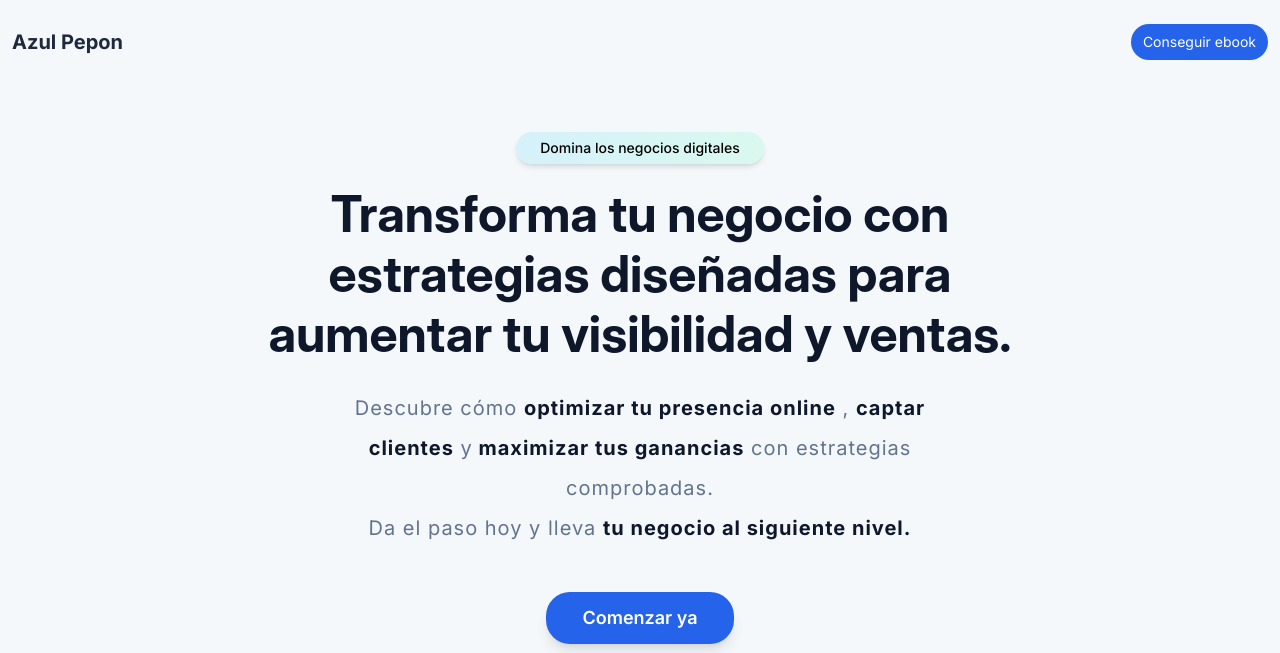
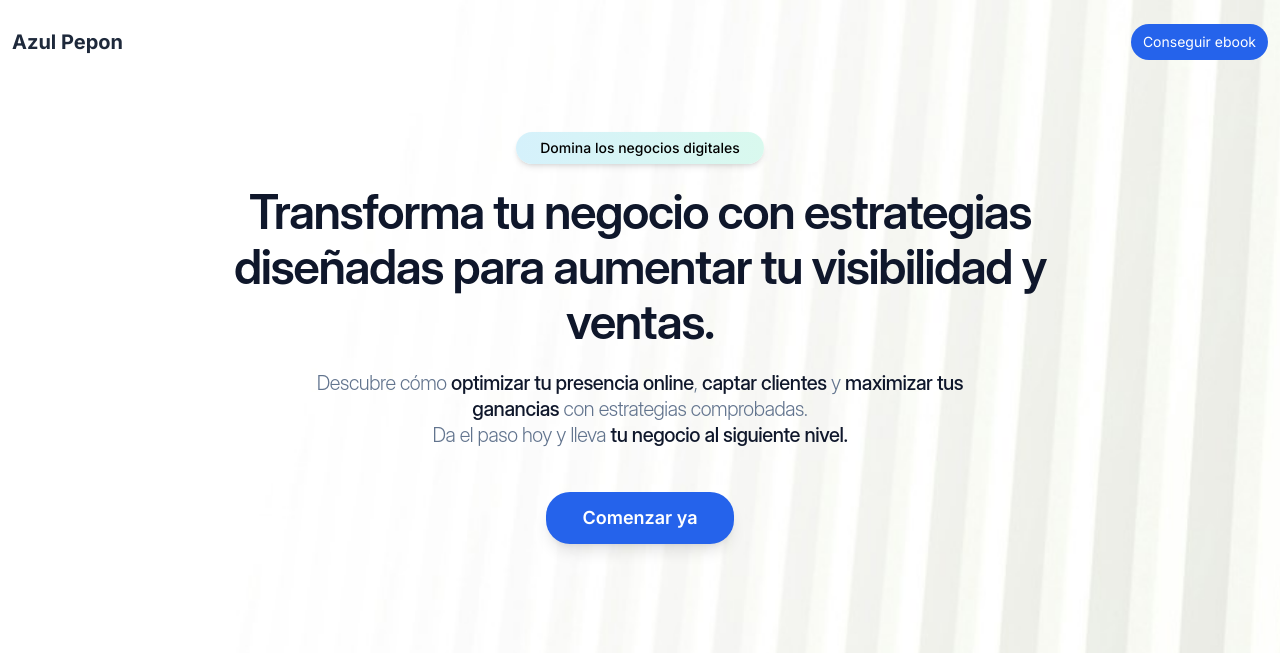
Before and after one commit to jaalzu/luna-marketing-ld, an Astro site in the folder bronson-landing-page/: page / in a window 1280 px wide. Shown: the top 653 px of the page. Built offline with nearby package versions, Linux system fonts and the light colour scheme; Astro itself is replaced by a stand-in of ours; a web font is replaced by a local one.

Commit message:
hero done

```diff
--- a/bronson-landing-page/src/components/Header.astro
+++ b/bronson-landing-page/src/components/Header.astro
@@ -1,7 +1,5 @@
 ---
 import "../styles/global.css";
-
-
 ---
 
 <header class="flex flex-col items-center justify-center text-center px-4 py-12 ">
@@ -11,18 +9,19 @@ import "../styles/global.css";
   </div>
 
   <!-- H1 principal -->
-  <h1
-  class="font-display text-black text-[30px] md:text-[50px] leading-tight md:leading-[1.2] tracking-medium md:tracking-normal font-bold max-w-3xl mx-auto text-center mb-6">
-  Transforma tu negocio con estrategias diseñadas para aumentar tu visibilidad y ventas.
+<h1 class="font-display text-black text-[32px] md:text-[48px] font-semibold leading-[1.15] tracking-[-0.03em] text-center max-w-[900px] mx-auto mb-5 ">
+      Transforma tu negocio con estrategias diseñadas para aumentar tu visibilidad y ventas.
 </h1>
 
 
+
   <!-- Descripción -->
-  <p class="font-sans text-grey text-[14px] md:text-[20px]  md:leading-loose tracking-wide md:tracking-wider max-w-xl font-light mb-6 ">
-    Descubre cómo <strong class="text-black font-bold">optimizar tu presencia online</strong> , <strong class="text-black font-bold">captar clientes</strong> y<strong class="text-black font-bold"> maximizar tus ganancias</strong>  con estrategias comprobadas.
-      <br>
-      Da el paso hoy y lleva <strong class="text-black font-bold">tu negocio al siguiente nivel. </strong>
-  </p>
+ <p class="font-display text-grey text-[16px] md:text-[20px] font-light leading-[1.3] tracking-[-0.02em] text-center xl:max-w-2xl mx-auto mb-6">
+  Descubre cómo <strong class="text-black font-medium">optimizar tu presencia online</strong>, <strong class="text-black font-medium">captar clientes</strong> y <strong class="text-black font-medium">maximizar tus ganancias</strong> con estrategias comprobadas.
+  <br>
+  Da el paso hoy y lleva <strong class="text-black font-medium">tu negocio al siguiente nivel.</strong>
+</p>
+
 
   <!-- Botón CTA -->
   <button class="px-9 py-3 bg-blue-600 text-white text-base md:text-lg rounded-3xl hover:bg-blue-700 transition-colors font-semibold mt-5 shadow-lg">
--- a/bronson-landing-page/src/layouts/Layout.astro
+++ b/bronson-landing-page/src/layouts/Layout.astro
@@ -15,7 +15,7 @@ import Footer from '../components/Footer.astro';
       <link href="https://fonts.googleapis.com/css2?family=Inter:wght@400;500;600;700&family=Inter+Display:wght@400;600;700&display=swap" rel="stylesheet">
 
   </head>
-  <body class="bg-bgColor font-sans">
+  <body class="bg-bgColor font-sans bg-[url('/images/bgimg.jpg')] bg-center bg-cover bg-no-repeat">
     <Navbar />
 	    <main>
       <slot />
```
Also changed, not shown: bronson-landing-page/public/images/bgimg.jpg (added).
